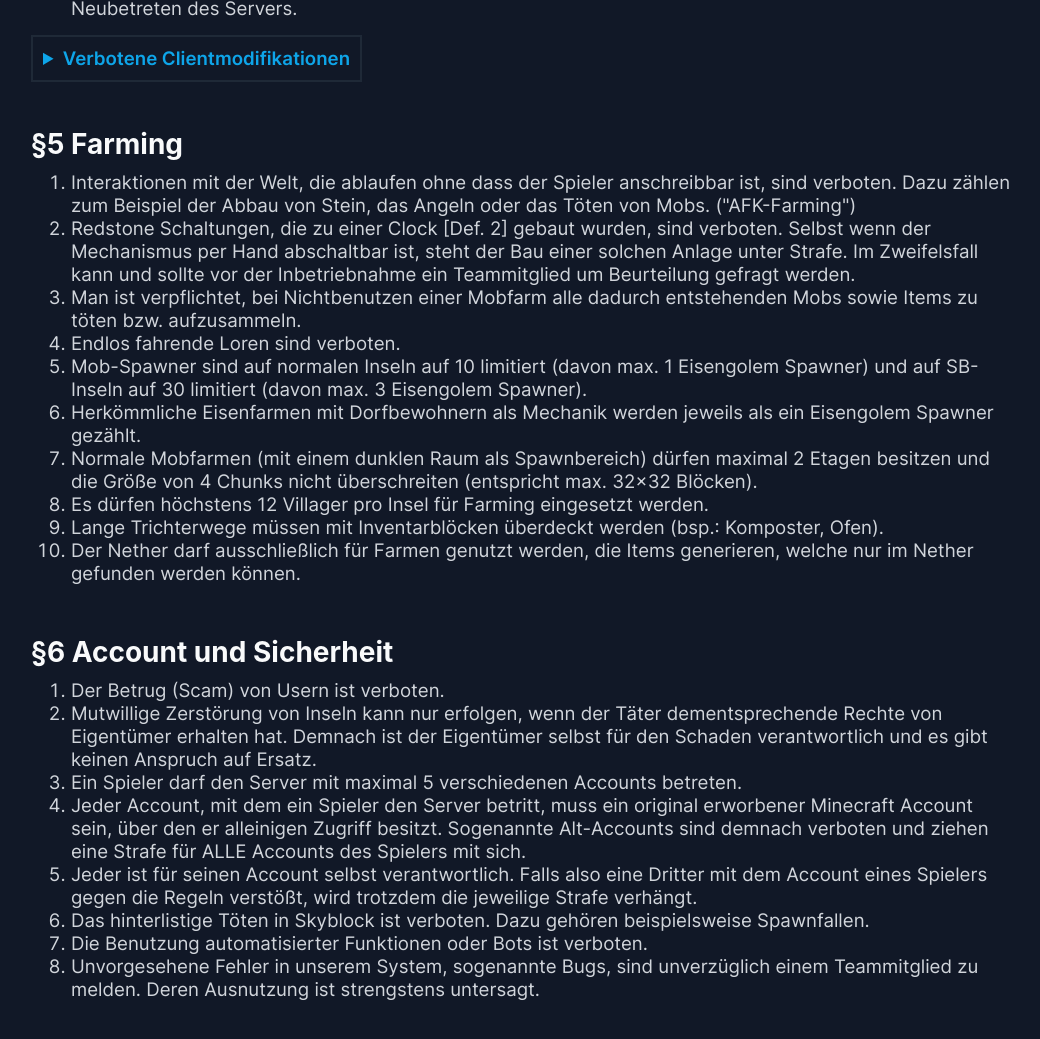
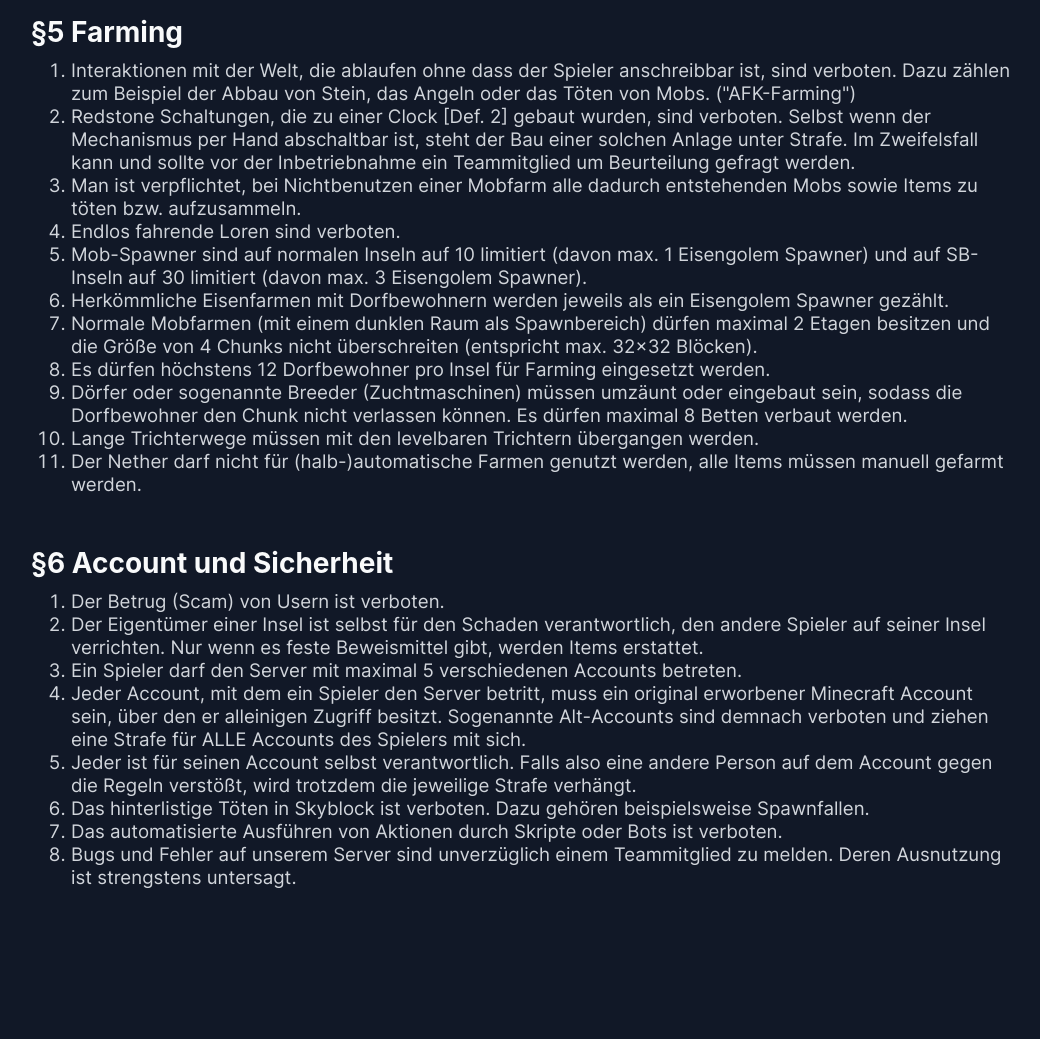
Before and after one commit to skycavemc/skycave-website, a Gatsby site: page /rules in a window 1280 px wide. Shown: the part 1903-2942 px from the top of the page, without its empty margins (119-1159 px from the left). After the commit the page ends 2867 px from the top, so only its background shows below. Built offline with nearby package versions, Linux system fonts and the light colour scheme; Gatsby itself is replaced by a stand-in of ours; a web font is replaced by a local one.

Commit message:
Changes to the rules

```diff
--- a/src/pages/rules.js
+++ b/src/pages/rules.js
@@ -128,19 +128,7 @@ const Rules = () => {
                 <li>Spam [Def. 1], Caps o.Ä. sind untersagt.</li>
                 <li>Das Umgehen vom Chatfilter ist untersagt.</li>
                 <li>
-                  Der Handelschat:
-                  <ul>
-                    <li>hat einen Cooldown von 15 Minuten.</li>
-                    <li>
-                      Das muss hinein: Usershops, Inseln ( /iswarp xyz, /warp
-                      xyz), Nachfrage und Angebote von Items, Dienstleistungen,
-                      verschenken von Items.
-                    </li>
-                    <li>
-                      Das muss nicht hinein: Nachfrage von Preisen, Antwort auf
-                      Angebot (kann im global oder msg beantwortet werden).
-                    </li>
-                  </ul>
+                  Der Handelschat hat einen Cooldown von 15 Minuten und ist zum Hervorheben von Handelsangeboten vorgesehen.
                 </li>
                 <li>
                   Der Eventchat (/e) ist für Spielerevents gedacht (bsp.
@@ -334,8 +322,8 @@ const Rules = () => {
                   (davon max. 3 Eisengolem Spawner).
                 </li>
                 <li>
-                  Herkömmliche Eisenfarmen mit Dorfbewohnern als Mechanik werden
-                  jeweils als ein Eisengolem Spawner gezählt.
+                  Herkömmliche Eisenfarmen mit Dorfbewohnern werden jeweils als
+                  ein Eisengolem Spawner gezählt.
                 </li>
                 <li>
                   Normale Mobfarmen (mit einem dunklen Raum als Spawnbereich)
@@ -343,16 +331,21 @@ const Rules = () => {
                   nicht überschreiten (entspricht max. 32x32 Blöcken).
                 </li>
                 <li>
-                  Es dürfen höchstens 12 Villager pro Insel für Farming
+                  Es dürfen höchstens 12 Dorfbewohner pro Insel für Farming
                   eingesetzt werden.
                 </li>
                 <li>
-                  Lange Trichterwege müssen mit Inventarblöcken überdeckt werden
-                  (bsp.: Komposter, Ofen).
+                  Dörfer oder sogenannte Breeder (Zuchtmaschinen) müssen umzäunt
+                  oder eingebaut sein, sodass die Dorfbewohner den Chunk nicht
+                  verlassen können. Es dürfen maximal 8 Betten verbaut werden.
                 </li>
                 <li>
-                  Der Nether darf ausschließlich für Farmen genutzt werden, die
-                  Items generieren, welche nur im Nether gefunden werden können.
+                  Lange Trichterwege müssen mit den levelbaren Trichtern
+                  übergangen werden.
+                </li>
+                <li>
+                  Der Nether darf nicht für (halb-)automatische Farmen genutzt
+                  werden, alle Items müssen manuell gefarmt werden.
                 </li>
               </ol>
 
@@ -360,10 +353,10 @@ const Rules = () => {
               <ol>
                 <li>Der Betrug (Scam) von Usern ist verboten.</li>
                 <li>
-                  Mutwillige Zerstörung von Inseln kann nur erfolgen, wenn der
-                  Täter dementsprechende Rechte von Eigentümer erhalten hat.
-                  Demnach ist der Eigentümer selbst für den Schaden
-                  verantwortlich und es gibt keinen Anspruch auf Ersatz.
+                  Der Eigentümer einer Insel ist selbst für den Schaden
+                  verantwortlich, den andere Spieler auf seiner Insel
+                  verrichten. Nur wenn es feste Beweismittel gibt, werden Items
+                  erstattet.
                 </li>
                 <li>
                   Ein Spieler darf den Server mit maximal 5 verschiedenen
@@ -378,21 +371,21 @@ const Rules = () => {
                 </li>
                 <li>
                   Jeder ist für seinen Account selbst verantwortlich. Falls also
-                  eine Dritter mit dem Account eines Spielers gegen die Regeln
-                  verstößt, wird trotzdem die jeweilige Strafe verhängt.
+                  eine andere Person auf dem Account gegen die Regeln verstößt,
+                  wird trotzdem die jeweilige Strafe verhängt.
                 </li>
                 <li>
                   Das hinterlistige Töten in Skyblock ist verboten. Dazu gehören
                   beispielsweise Spawnfallen.
                 </li>
                 <li>
-                  Die Benutzung automatisierter Funktionen oder Bots ist
-                  verboten.
+                  Das automatisierte Ausführen von Aktionen durch Skripte oder
+                  Bots ist verboten.
                 </li>
                 <li>
-                  Unvorgesehene Fehler in unserem System, sogenannte Bugs, sind
-                  unverzüglich einem Teammitglied zu melden. Deren Ausnutzung
-                  ist strengstens untersagt.
+                  Bugs und Fehler auf unserem Server sind unverzüglich einem
+                  Teammitglied zu melden. Deren Ausnutzung ist strengstens
+                  untersagt.
                 </li>
               </ol>
             </div>
```
